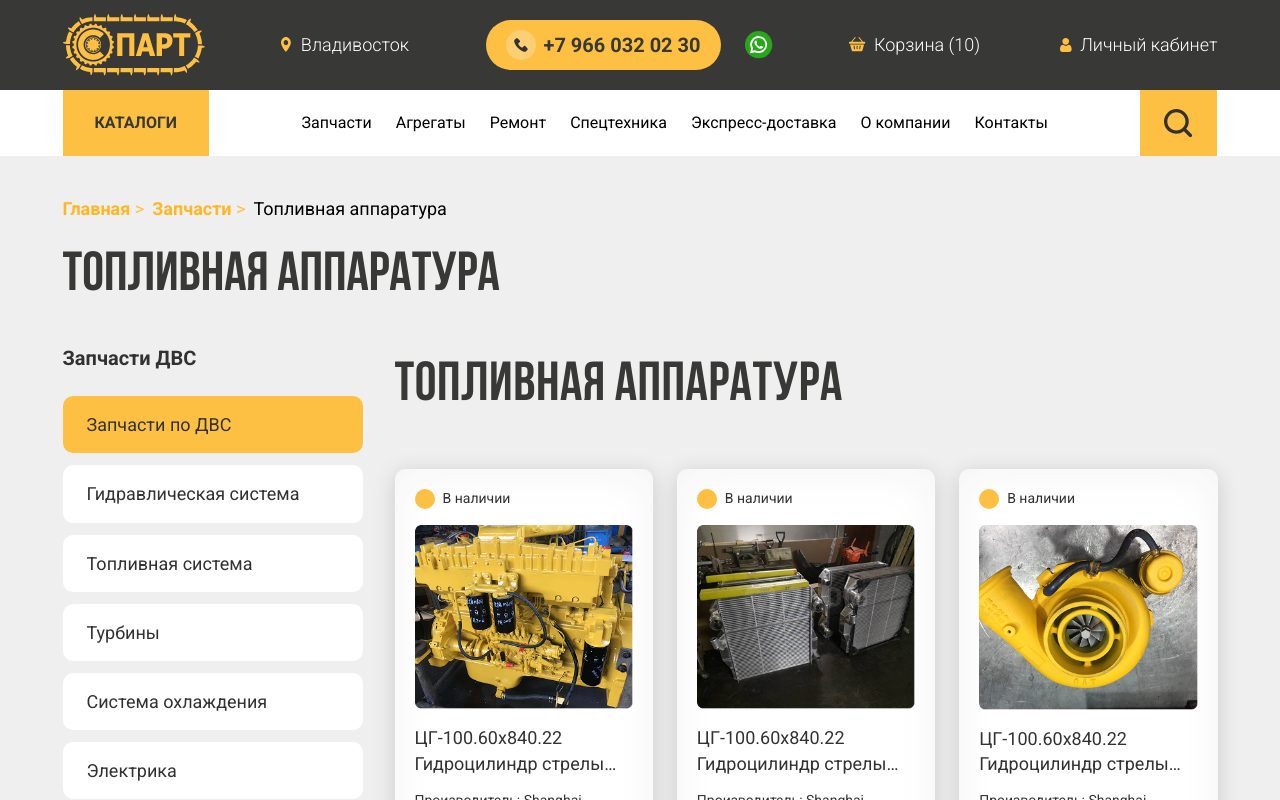
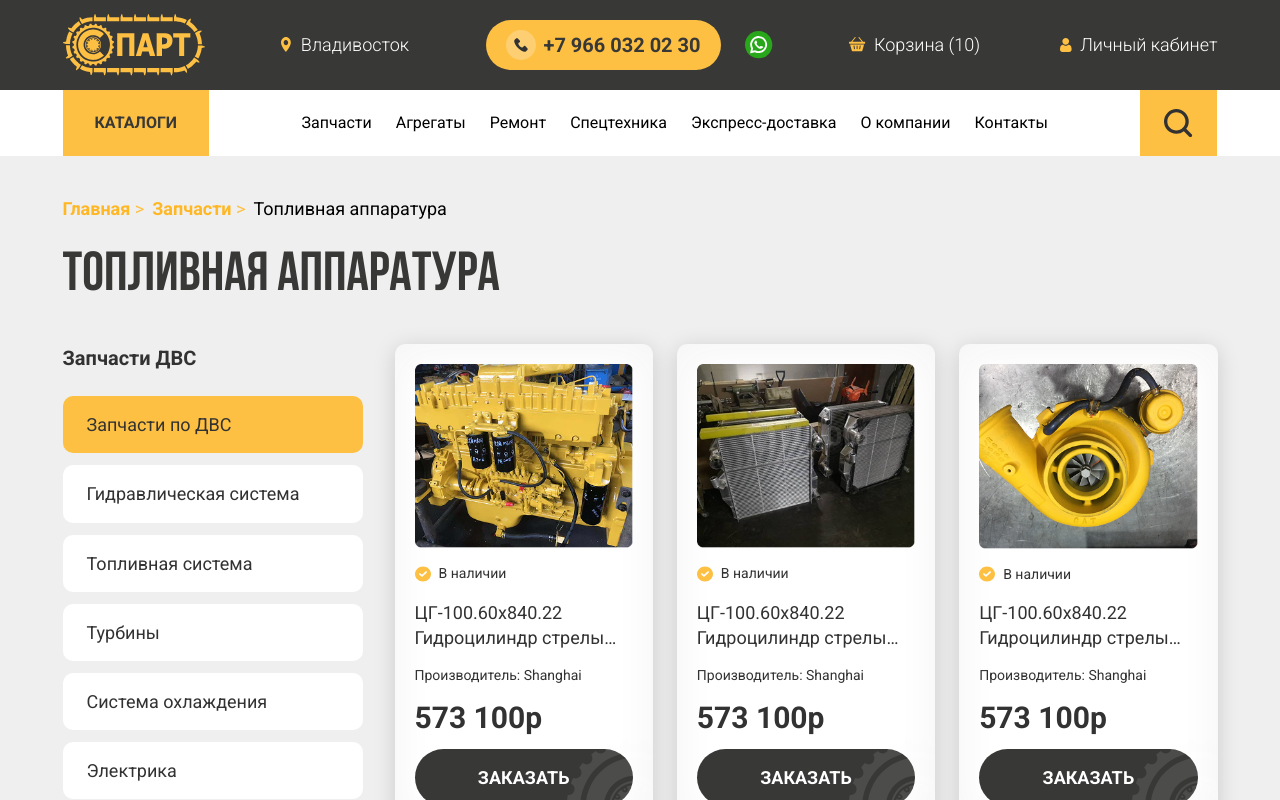
Before and after one commit to KotoFeelGood72/vue-sparta, a Vue app: page /shop in a window 1280 px wide. Shown: the top 800 px of the page. Built offline with nearby package versions, Linux system fonts and the light colour scheme.

Commit message:
Обновил страницу "О компании": добавлен новый раздел контактов, изменены отступы и стили для секций, улучшена структура разметки.

```diff
--- a/src/components/cards/ProductCard.vue
+++ b/src/components/cards/ProductCard.vue
@@ -1,6 +1,6 @@
 <script setup lang="ts">
 import { RouterLink } from 'vue-router';
-import InstockIcon from '../icons/InstockIcon.vue';
+import CheckFillIcon from '../icons/CheckFillIcon.vue';
 import ButtonComponent from '../ui/ButtonComponent.vue';
 import CardDecoratorIcon from '../icons/CardDecoratorIcon.vue';
 
@@ -28,16 +28,16 @@ const props = defineProps<ProductCardModel>();
     <CardDecoratorIcon class="absolute bottom-0 right-0 opacity-10"/>
 
     <!-- Статус наличия -->
-    <div class="flex items-center gap-2 mb-4">
-      <div class="flex items-center justify-center w-5 h-5 rounded-full bg-yellow">
-        <InstockIcon class="w-4 h-4"/>
-      </div>
-      <span class="text-14 font-normal text-gray">{{ instock }}</span>
-    </div>
 
     <!-- Изображение -->
     <div class="mb-4 flex-shrink-0">
       <img :src="image" :alt="title" class="w-full h-auto object-cover rounded-[5px]">
+    </div>
+    <div class="flex items-center gap-2 mb-4">
+      <div class="flex items-center justify-center">
+        <CheckFillIcon class="w-4 h-4"/>
+      </div>
+      <span class="text-14 font-normal text-gray">{{ instock }}</span>
     </div>
 
     <!-- Название -->
--- a/src/pages/shop-page/ShopPage.vue
+++ b/src/pages/shop-page/ShopPage.vue
@@ -92,9 +92,6 @@ const loadMore = () => {
 
         <!-- Основной контент -->
         <main class="flex-1">
-          <h1 class="text-55 font-bebas uppercase text-dark leading-[85px] mb-10 tracking-[0.55px]">
-            ТОПЛИВНАЯ АППАРАТУРА
-          </h1>
 
           <!-- Сетка товаров -->
           <div class="grid lg:grid-cols-3 gap-6 mb-10">
```
Also changed, not shown: src/components/ui/StarRating.vue (line endings or trailing spaces).
